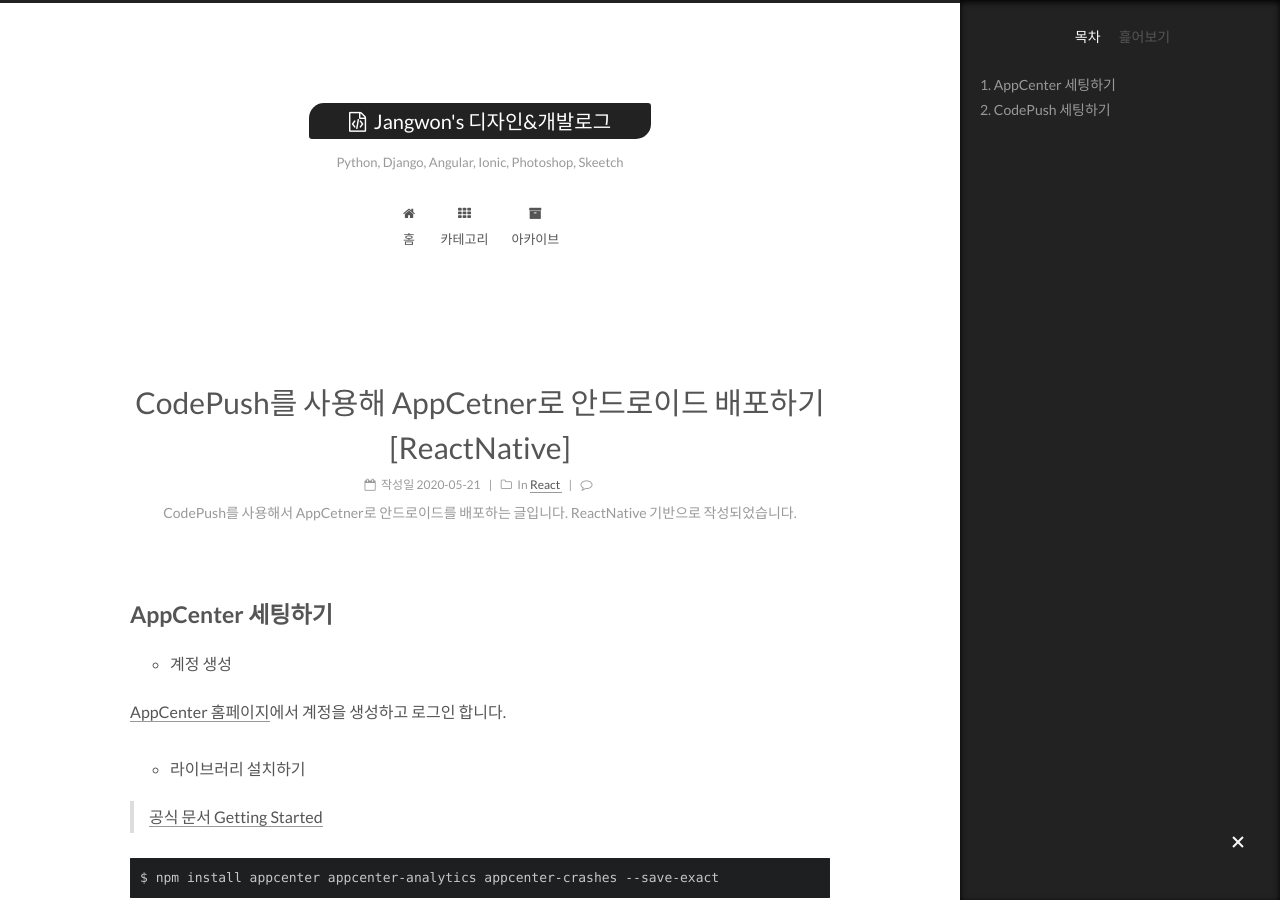
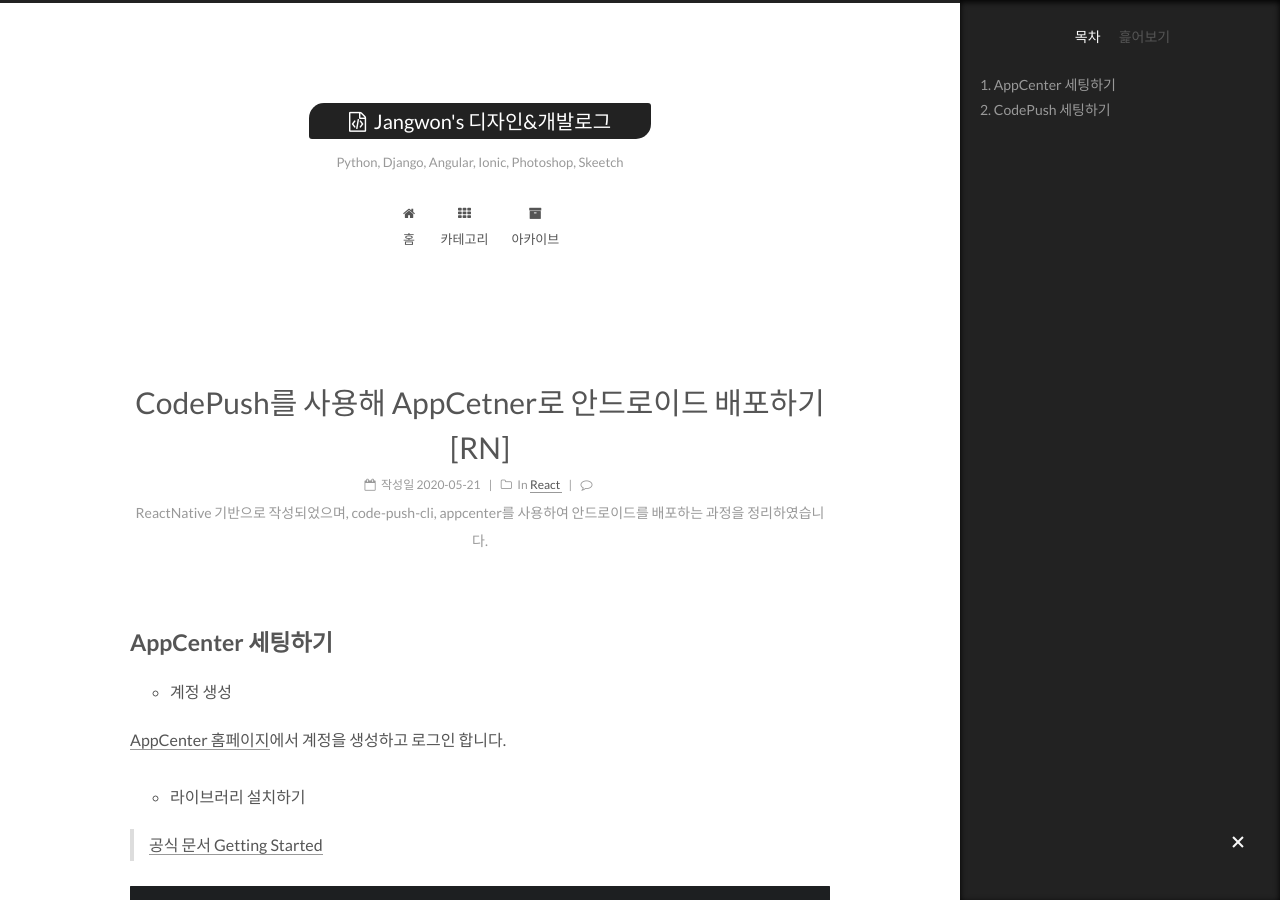
Before and after one commit to wkddnjset/wkddnjset.github.io, a Jekyll site: the page built from _posts/React/2020-05-21-reactnative-codepush-appcenter.md, in a window 1280 px wide and 900 px high. Built offline with Jekyll 4.4.1, drawn with Linux system fonts in a browser that asks for light colours; comment, search, counter and statistics services are not loaded.

Commit message:
New Post

```diff
--- a/_posts/React/2020-05-21-reactnative-codepush-appcenter.md
+++ b/_posts/React/2020-05-21-reactnative-codepush-appcenter.md
@@ -1,7 +1,7 @@
 ---
-title: CodePush를 사용해 AppCetner로 안드로이드 배포하기 [ReactNative]
+title: CodePush를 사용해 AppCetner로 안드로이드 배포하기 [RN]
 comments: true
-description: CodePush를 사용해서 AppCetner로 안드로이드를 배포하는 글입니다. ReactNative 기반으로 작성되었습니다.
+description: ReactNative 기반으로 작성되었으며, code-push-cli, appcenter를 사용하여 안드로이드를 배포하는 과정을 정리하였습니다.
 categories:
   - React
 tags: react react-native appcenter codepush
```
